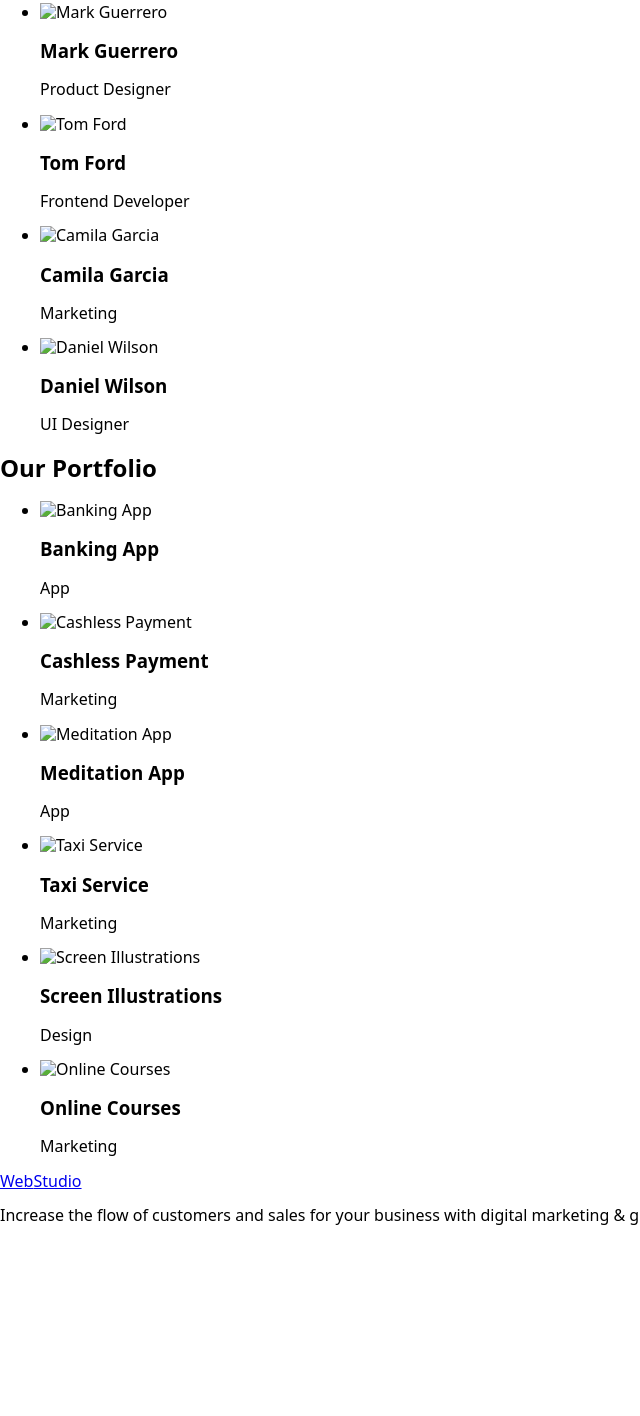
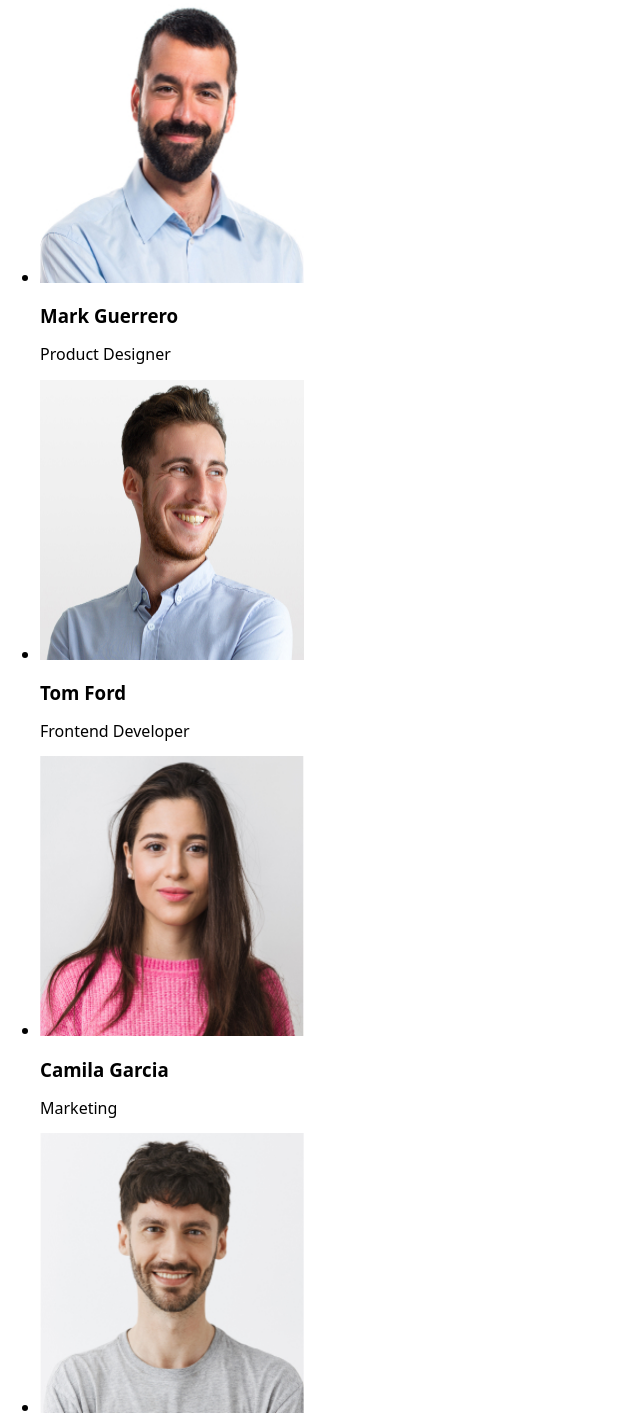
Before and after one commit to Anelina2207/goit-markup-hw-03, a plain HTML site: page index.html in a window 1280 px wide. Shown: the part 608-2024 px from the top of the page, without its empty margins (0-640 px from the left). Before the commit the page ends 1848 px from the top, so only its background shows below. Drawn offline with nearby package versions, Linux system fonts and the light colour scheme.

Commit message:
Update index.html

```diff
--- a/index.html
+++ b/index.html
@@ -91,21 +91,21 @@
                 <h2 class="section-team">Our Team</h2>
                 <ul class="team-images">
                     <li class="team-img-odi">
-                        <img class="team-images-ver" src="./" alt="Mark Guerrero" width="264" height="280">
+                        <img class="team-images-ver" src="./images/MarkGuerrero.jpg" alt="Mark Guerrero" width="264" height="280">
                         <div class="team-container">
                         <h3 class="team-image-one">Mark Guerrero</h3>
                         <p class="team-text">Product Designer</p>
                         </div>
                     </li>
                     <li class="team-img-odi">
-                        <img class="team-images-ver" src="../" alt="Tom Ford" width="264" height="280">
+                        <img class="team-images-ver" src="./images/TomFord.jpg" alt="Tom Ford" width="264" height="280">
                         <div class="team-container">
                         <h3 class="team-image-one">Tom Ford</h3>
                         <p class="team-text">Frontend Developer</p>
                         </div>
                     </li>
                     <li class="team-img-odi">
-                        <img class="team-images-ver" src="./images/camilathird.jpg" alt="Camila Garcia" width="264"
+                        <img class="team-images-ver" src="./images/CamilaGarsia.jpg" alt="Camila Garcia" width="264"
                             height="280">
                         <div class="team-container">
                         <h3 class="team-image-one">Camila Garcia</h3>
@@ -113,7 +113,7 @@
                         </div>
                     </li>
                     <li class="team-img-odi">
-                        <img class="team-images-ver" src="./images/danielfou.jpg" alt="Daniel Wilson" width="264"
+                        <img class="team-images-ver" src="./images/DanielWilson.jpg" alt="Daniel Wilson" width="264"
                             height="280">
                         <div class="team-container">
                         <h3 class="team-image-one">Daniel Wilson</h3>
@@ -130,7 +130,7 @@
                 <h2 class="section-port">Our Portfolio</h2>
                 <ul class="port-images">
                     <li class="port-images-folio">
-                        <img class="port-images-ver" src="./images/imgbankapp.jpg" alt="Banking App" width="360"
+                        <img class="port-images-ver" src="./images/img4.jpg" alt="Banking App" width="360"
                             height="300" >
                         <div class="container-portfolio-image">
                         <h3 class="port-image-one">Banking App</h3>
@@ -138,7 +138,7 @@
                         </div>
                     </li>
                     <li class="port-images-folio">
-                        <img class="port-images-ver" src="./images/imgcash.jpg" alt="Cashless Payment" width="360"
+                        <img class="port-images-ver" src="./images/img1.jpg" alt="Cashless Payment" width="360"
                             height="300" >
                         <div class="container-portfolio-image">
                         <h3 class="port-image-one">Cashless Payment</h3>
@@ -146,7 +146,7 @@
                         </div>
                     </li>
                     <li class="port-images-folio">
-                        <img class="port-images-ver" src="./images/imgmedit.jpg" alt="Meditation App" width="360"
+                        <img class="port-images-ver" src="./images/img3.jpg" alt="Meditation App" width="360"
                             height="300" >
                         <div class="container-portfolio-image">
                         <h3 class="port-image-one">Meditation App</h3>
@@ -154,7 +154,7 @@
                         </div>
                     </li>
                     <li class="port-images-folio">
-                        <img class="port-images-ver" src="./images/imgtaxi.jpg" alt="Taxi Service" width="360"
+                        <img class="port-images-ver" src="./images/img2.jpg" alt="Taxi Service" width="360"
                             height="300" >
                         <div class="container-portfolio-image">
                         <h3 class="port-image-one">Taxi Service</h3>
@@ -162,7 +162,7 @@
                         </div>
                     </li>
                     <li class="port-images-folio">
-                        <img class="port-images-ver" src="./images/imgscreen.jpg" alt="Screen Illustrations" width="360"
+                        <img class="port-images-ver" src="./images/img5.jpg" alt="Screen Illustrations" width="360"
                             height="300" >
                         <div class="container-portfolio-image">
                         <h3 class="port-image-one">Screen Illustrations</h3>
@@ -170,7 +170,7 @@
                         </div>
                     </li>
                     <li class="port-images-folio">
-                        <img class="port-images-ver" src="./images/imgonline.jpg" alt="Online Courses" width="360"
+                        <img class="port-images-ver" src="./images/img6.jpg" alt="Online Courses" width="360"
                             height="300" >
                         <div class="container-portfolio-image">
                         <h3 class="port-image-one">Online Courses</h3>
```
